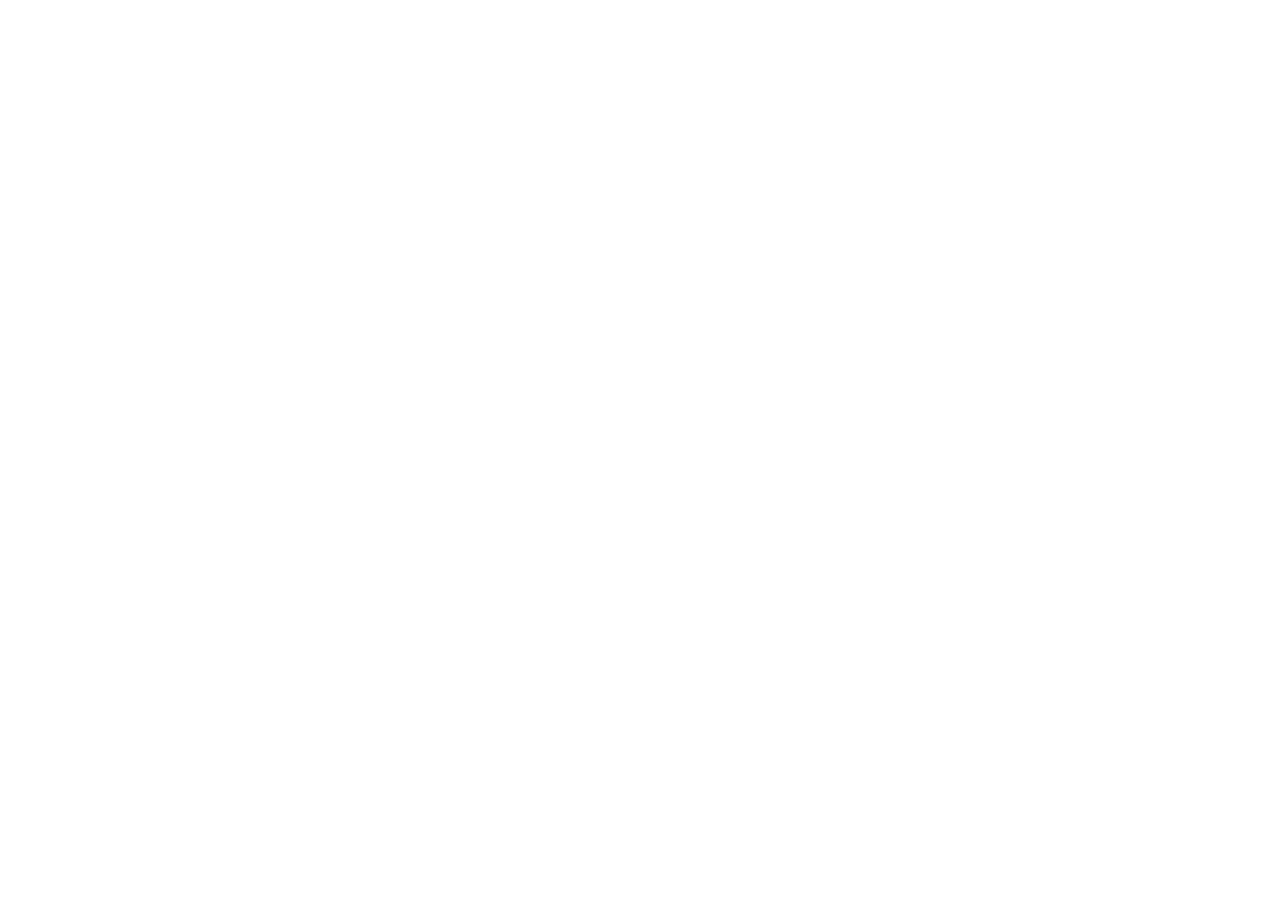
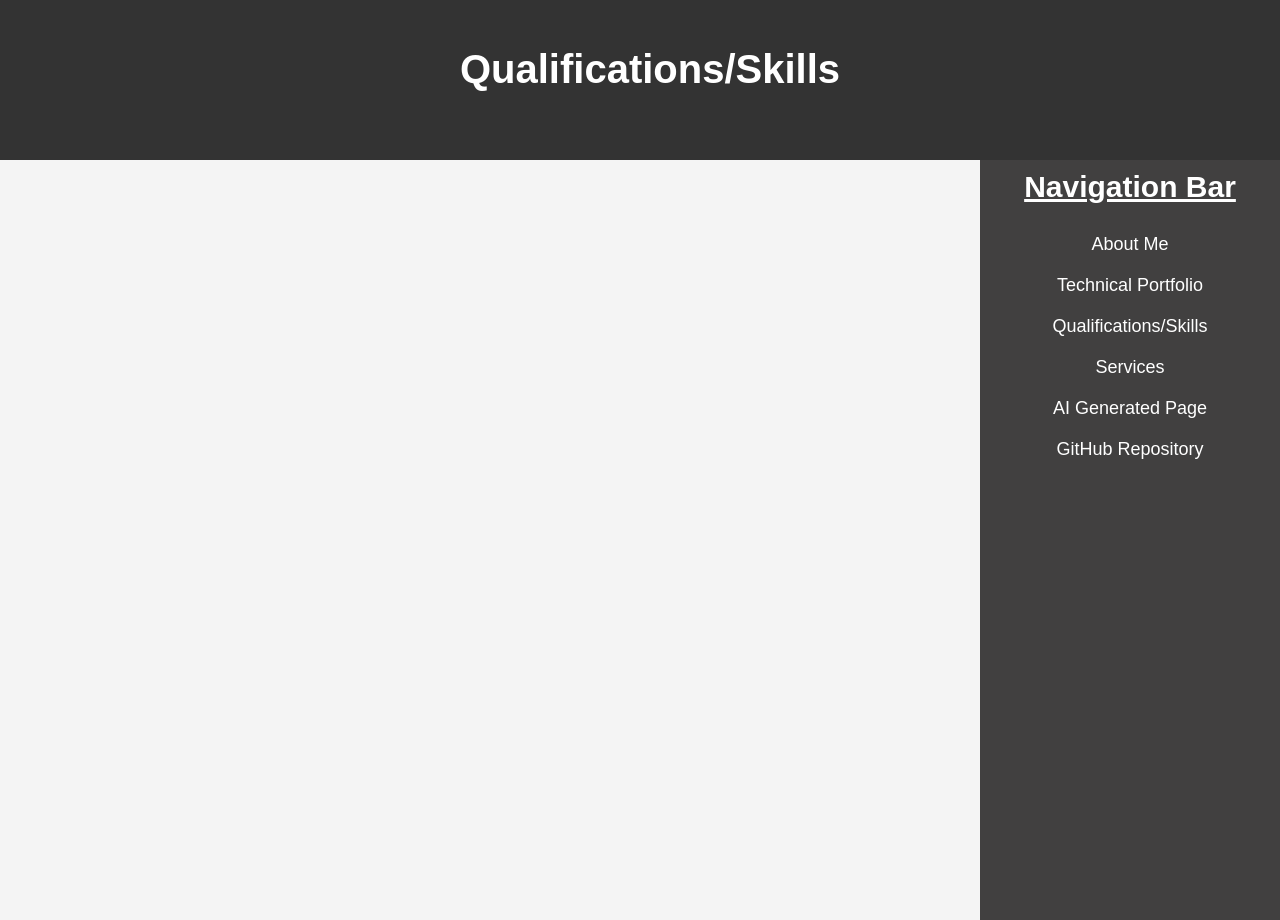
Before and after one commit to sdcelerio/CSCE_331_Celerio, a plain HTML site: page skills.html in a window 1280 px wide. Before the commit the page ends 800 px from the top, so only its background shows below. Drawn offline with Linux system fonts and the light colour scheme.

Commit message:
Added HTML/CSS formats for the Portfolio/Skills/Services sections Added About me link to the Navigation bar

```diff
--- a/portfolio.html
+++ b/portfolio.html
@@ -0,0 +1,38 @@
+<!DOCTYPE html>
+<html lang = "en">
+<head>
+    <meta charset="UTF-8">
+    <title>Sean Daniel Celerio: A Aspriring Engineer</title>
+
+    <!--Link style-->
+    <link rel = "stylesheet" href = "style.css">
+
+    <!--Setup metadata*/-->
+    <meta name="viewport" content="width=device-width, initial-scale=1.0">
+    <meta name = "author" content = "Sean Daniel Celerio">
+    <meta name = description content = "Portfolio for an academic personal website for CSCE 331 at Texas A&M University">
+</head>
+
+<body>
+    <!--Title Contents-->
+    <header>
+        <h1 style = "text-align: center; font-size: 2em;"> Technical Portfolio </h1>
+    </header>
+
+    <!-- Main Content -->
+    <div class = "content">
+
+    </div>
+
+    <!--Side Bar with links to pages-->
+    <div class = "sidebar">
+        <h1> Navigation Bar </h1>
+        <a href = "index.html"> About Me </a>
+        <a href = "portfolio.html"> Technical Portfolio </a>
+        <a href = "skills.html"> Qualifications/Skills </a>
+        <a href = "services.html"> Services</a>
+        <a href = "ai.html"> AI Generated Page </a>
+        <a href = "https://github.com/sdcelerio/CSCE_331_Celerio.git"> GitHub Repository</a>
+    </div>
+</body>
+</html>
--- a/skills.html
+++ b/skills.html
@@ -0,0 +1,38 @@
+<!DOCTYPE html>
+<html lang = "en">
+<head>
+    <meta charset="UTF-8">
+    <title>Sean Daniel Celerio: A Aspriring Engineer</title>
+
+    <!--Link style-->
+    <link rel = "stylesheet" href = "style.css">
+
+    <!--Setup metadata*/-->
+    <meta name="viewport" content="width=device-width, initial-scale=1.0">
+    <meta name = "author" content = "Sean Daniel Celerio">
+    <meta name = description content = "Skills section for an academic personal website for CSCE 331 at Texas A&M University">
+</head>
+
+<body>
+    <!--Title Contents-->
+    <header>
+        <h1 style = "text-align: center; font-size: 2em;"> Qualifications/Skills </h1>
+    </header>
+
+    <!-- Main Content -->
+    <div class = "content">
+
+    </div>
+
+    <!--Side Bar with links to pages-->
+    <div class = "sidebar">
+        <h1> Navigation Bar </h1>
+        <a href = "index.html"> About Me </a>
+        <a href = "portfolio.html"> Technical Portfolio </a>
+        <a href = "skills.html"> Qualifications/Skills </a>
+        <a href = "services.html"> Services</a>
+        <a href = "ai.html"> AI Generated Page </a>
+        <a href = "https://github.com/sdcelerio/CSCE_331_Celerio.git"> GitHub Repository</a>
+    </div>
+</body>
+</html>
--- a/style.css
+++ b/style.css
@@ -35,12 +35,12 @@ header h2 {
     padding-left: 20px;
 }
 
-/*About Me Section Formatting*/
+/*Main Text Container Formatting*/
 .content {
     margin-top: 120px;
     margin-right: 300px;
     padding: 20px;
-    width: calc(100% - 300px - 150px); /*Text Contents do not flood into nabigation bar*/
+    width: calc(100% - 300px); /*Text Contents do not flood into nabigation bar*/
     background-color: #f4f4f4;
     display: flex;
     flex-direction: column;
```
Also changed, not shown: index.html (+3 -2 lines), services.html (+38 -0 lines).
